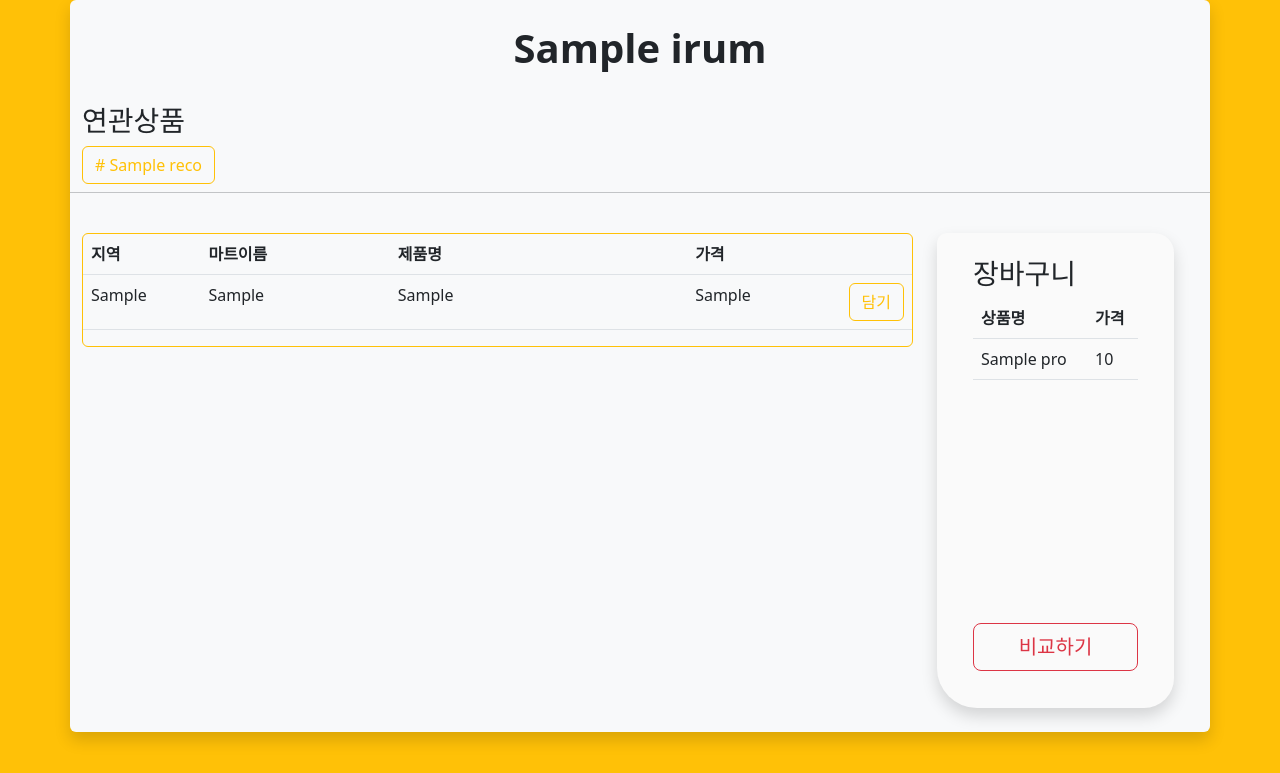
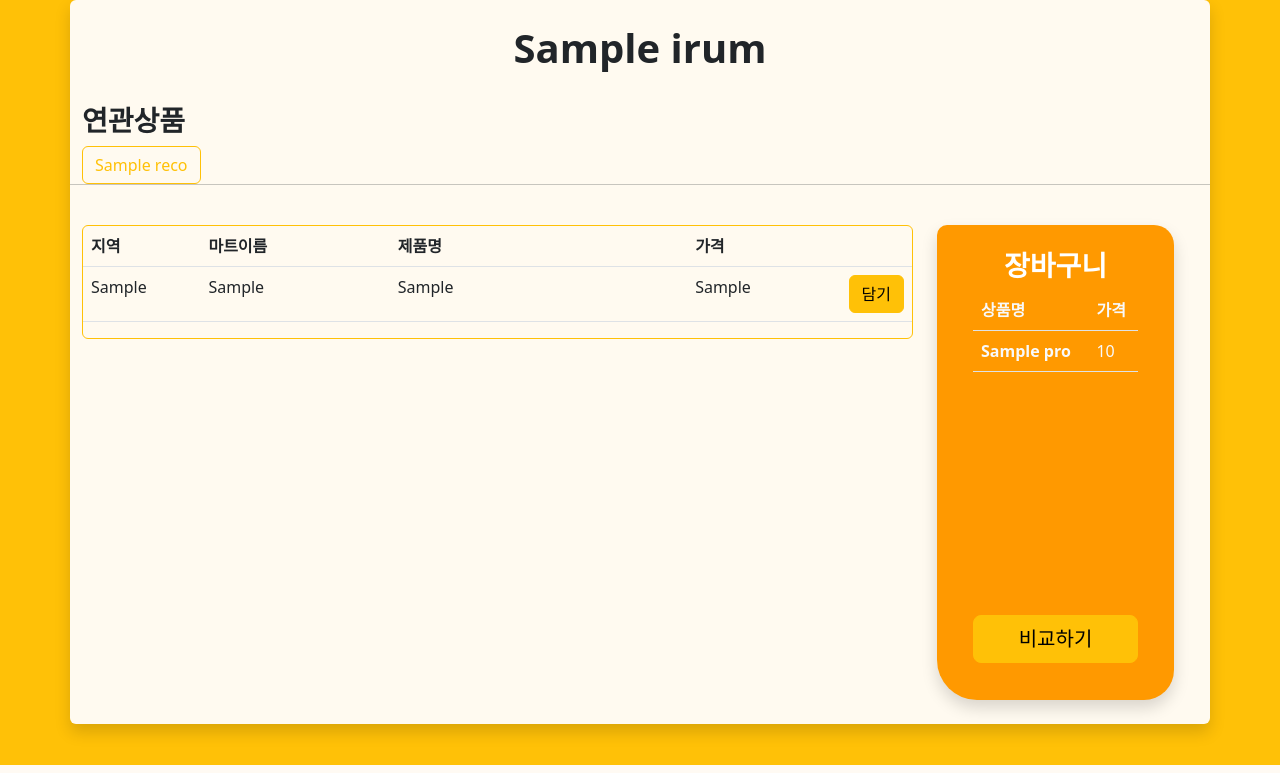
Before and after one commit to kjh000/FinalProject_one, a Django app: template project_app/templates/finder.html in a window 1280 px wide. Shown: the part 176-949 px from the top of the page. Run offline with Django 4.2, Linux system fonts and the light colour scheme; the template is opened without the code that fills it: most values are stand-ins (such as "Sample title", 1, 10 or a date in 2020); some libraries are stand-ins or nearby versions.

Commit message:
css 최종

```diff
--- a/project_app/static/css/go.css
+++ b/project_app/static/css/go.css
@@ -1,5 +1,6 @@
 @charset "UTF-8";
 body {background-color:#ffc107;}
+.base {background-color:#fffaf0;}
 img {width :30%;height:30%;}
 .a{
 	height:2rem;
@@ -7,7 +8,8 @@ img {width :30%;height:30%;}
 }
 .sticky{
 	position: sticky;
-	background-color: rgba(250, 250, 250);
+	background-color:#FF9900;
+	color:#ffffff;
 	width: 100%;
 	height: 475px;
 	top: 270px;
--- a/project_app/templates/finder.html
+++ b/project_app/templates/finder.html
@@ -34,7 +34,7 @@
 		    </div>
 		</div>
 	</nav>
-	<div class="container rounded shadow bg-light">
+	<div class="container rounded shadow base">
 		<div class="row p-4">
 			<div class="col text-center ">
 				<h1><strong>{{irum}}</strong></h1>
@@ -42,9 +42,9 @@
 		</div>
 		<div class="row">
 
-			<h3>연관상품</h3>
+			<h3><strong>연관상품</strong></h3>
 			{% for i in reco %}
-
+	       	<div class="col">
 	            <form class="form col" action="show" name="frm" method="post">{% csrf_token %}
 	           	 	<input type="hidden" name="searchInput" id="searchInput" value="{{i}}" readonly/>
 	           	 	<input type="hidden" name = "products" value = "{{products}}"/>
@@ -54,11 +54,11 @@
 	                <input type="hidden" name = "g_tot" value = "{{g_tot}}"/>
 	                <input type="hidden" name = "f_tot" value = "{{f_tot}}"/>
 	                <input type="hidden" name = "searchLoc" value = "{{loc}}"/>
-	           	 	<button type="submit" class="btn btn-outline-warning mb-2"># {{i}}</button>
+	           	 	<button type="submit" class="btn btn-outline-warning">{{i}}</button>
 	           	 </form>
-
+	        </div>
 	        {% endfor %}
-
+	     	<div class="col-6"></div>
 		</div>
 		<div class="row">
 	    	<hr/>
@@ -90,7 +90,7 @@
 										<input type="hidden" name="price" id="price" value="{{df.5}}" readonly/>
 										<input type="hidden" name = "searchLoc" value = "{{loc}}"/>
 										<input type="hidden" name = "searchInput" value = "{{irum}}"/>
-										<input class="btn btn-outline-warning" type="submit" value="담기" >
+										<input class="btn btn-warning" type="submit" value="담기" >
 									</form>
 								</td>
 							</tr>
@@ -101,10 +101,10 @@
 			</div>
 			<div class="col-md-3 p-4">
 				<div class="row sticky shadow p-4 pb-4">
-					<h3>장바구니</h3>
+					<h3 class="text-center"><strong>장바구니</strong></h3>
 					<div class="basket">
 
-						  <table class="table table-hover">
+						  <table class="table table-hover text-light">
 	                        <thead>
 	                            <tr>
 	                                <th>상품명</th>
@@ -115,7 +115,7 @@
 	                        {% if products %}
 	                            {% for pro in products %}
 	                            <tr>
-	                                <td>{{pro.name}}</td>
+	                                <td><strong>{{pro.name}}</strong></td>
 	                                <td>{{pro.price}}</td>
 	                            </tr>
 	                            {% endfor %}
@@ -136,7 +136,7 @@
 		                    <input type="hidden" name = "tot" value = "{{tot}}"/>
 		                    <input type="hidden" name = "g_tot" value = "{{g_tot}}"/>
 		                    <input type="hidden" name = "f_tot" value = "{{f_tot}}"/>
-		                    <button class="w-100 mb-2 btn btn-lg btn-outline-danger rounded-3" type="submit">비교하기</button>
+		                    <button class="w-100 mb-2 btn btn-warning btn-lg rounded-3" type="submit">비교하기</button>
 		               </form>
 					</div>
 				</div>
--- a/project_app/templates/receipt.html
+++ b/project_app/templates/receipt.html
@@ -89,7 +89,7 @@
                                         </tr>
                                     </tbody>
                                 </table>
-                                <button class="w-100 py-2 mb-2 btn btn-outline-dark rounded-3" type="submit">구매하러가기</button>
+                                <button class="w-100 py-2 mb-2 btn btn-outline-danger rounded-3" type="submit">구매하러가기</button>
 
 							</div>
 						</div>
```
Also changed, not shown: db.sqlite3.
